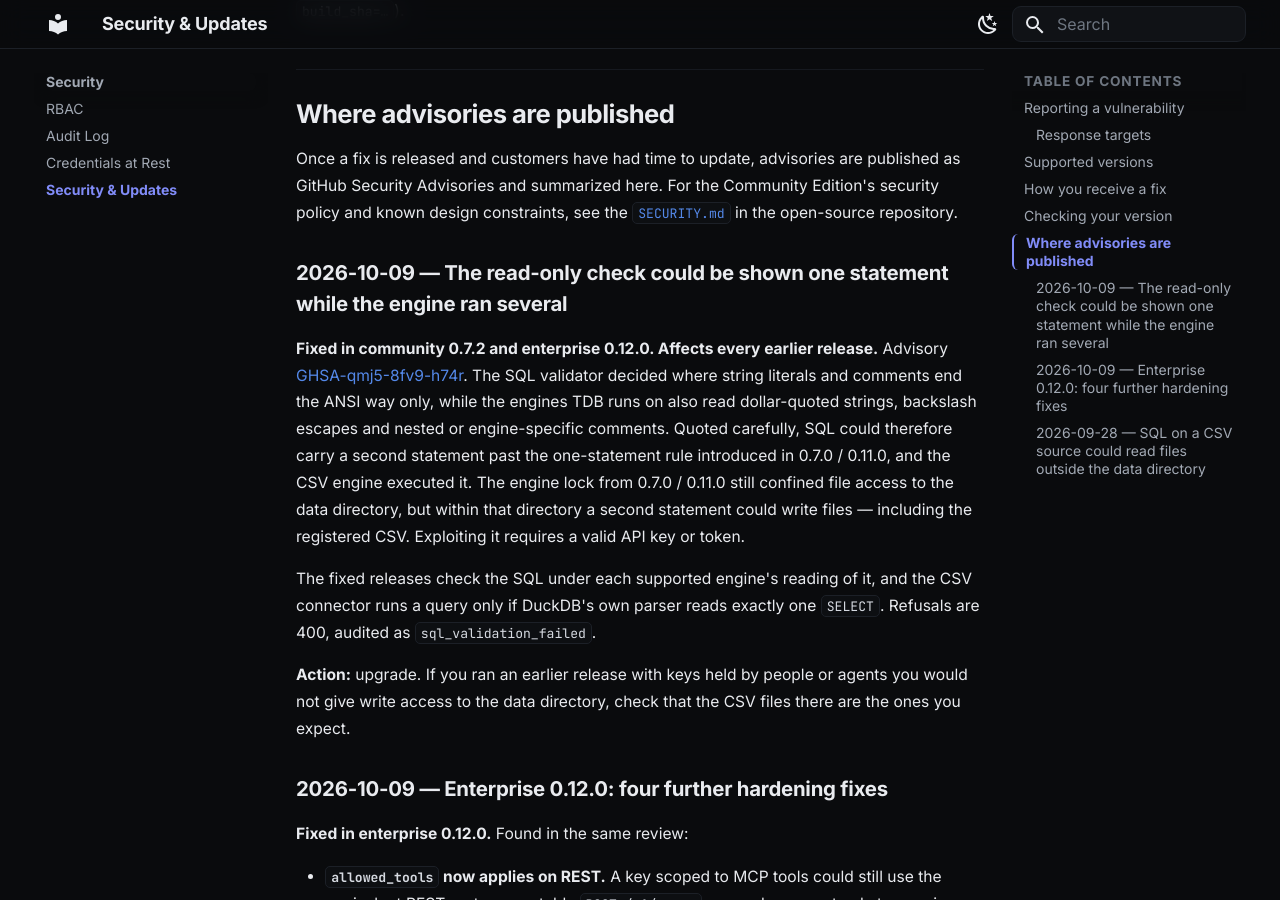
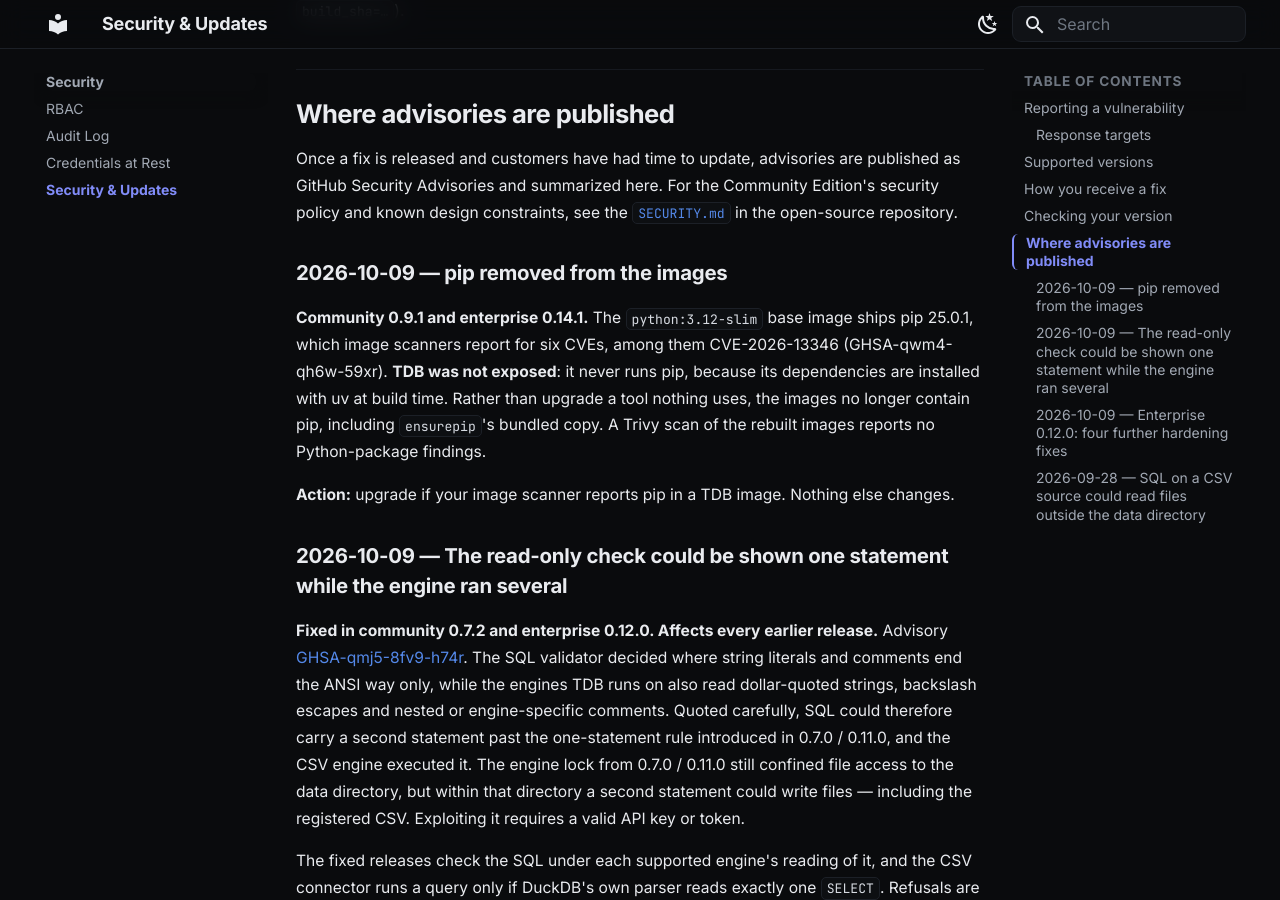
Before and after one commit to tdb-project/tdb-docs, an MkDocs documentation site: the page built from docs/security/updates.md, in a window 1280 px wide and 900 px high, scrolled down 2111 px. Built offline with MkDocs 1.6.1 and Material for MkDocs 9.7.7, drawn with Linux system fonts in a browser that asks for light colours.

Commit message:
docs: 0.14.1 / 0.9.1 — pip removed from the images; DBeaver verified; refusal message note
Co-Authored-By: Claude Opus 5.5 <noreply@anthropic.com>

```diff
--- a/docs/security/updates.md
+++ b/docs/security/updates.md
@@ -90,6 +90,19 @@ Edition's security policy and known design constraints, see the
 [`SECURITY.md`](https://github.com/tdb-project/tdb-community/blob/main/SECURITY.md)
 in the open-source repository.
 
+### 2026-10-09 — pip removed from the images
+
+**Community 0.9.1 and enterprise 0.14.1.** The `python:3.12-slim` base image
+ships pip 25.0.1, which image scanners report for six CVEs, among them
+CVE-2026-13346 (GHSA-qwm4-qh6w-59xr). **TDB was not exposed**: it never runs
+pip, because its dependencies are installed with uv at build time. Rather than
+upgrade a tool nothing uses, the images no longer contain pip, including
+`ensurepip`'s bundled copy. A Trivy scan of the rebuilt images reports no
+Python-package findings.
+
+**Action:** upgrade if your image scanner reports pip in a TDB image. Nothing
+else changes.
+
 ### 2026-10-09 — The read-only check could be shown one statement while the engine ran several
 
 **Fixed in community 0.7.2 and enterprise 0.12.0. Affects every earlier
```
Also changed, not shown: docs/api/mcp.md (+1 -1 lines), docs/getting-started/installation.md (+1 -1 lines), docs/getting-started/quickstart.md (+1 -1 lines), docs/integrations/postgres-wire.md (+9 -1 lines), docs/observability/metrics.md (+2 -2 lines).
